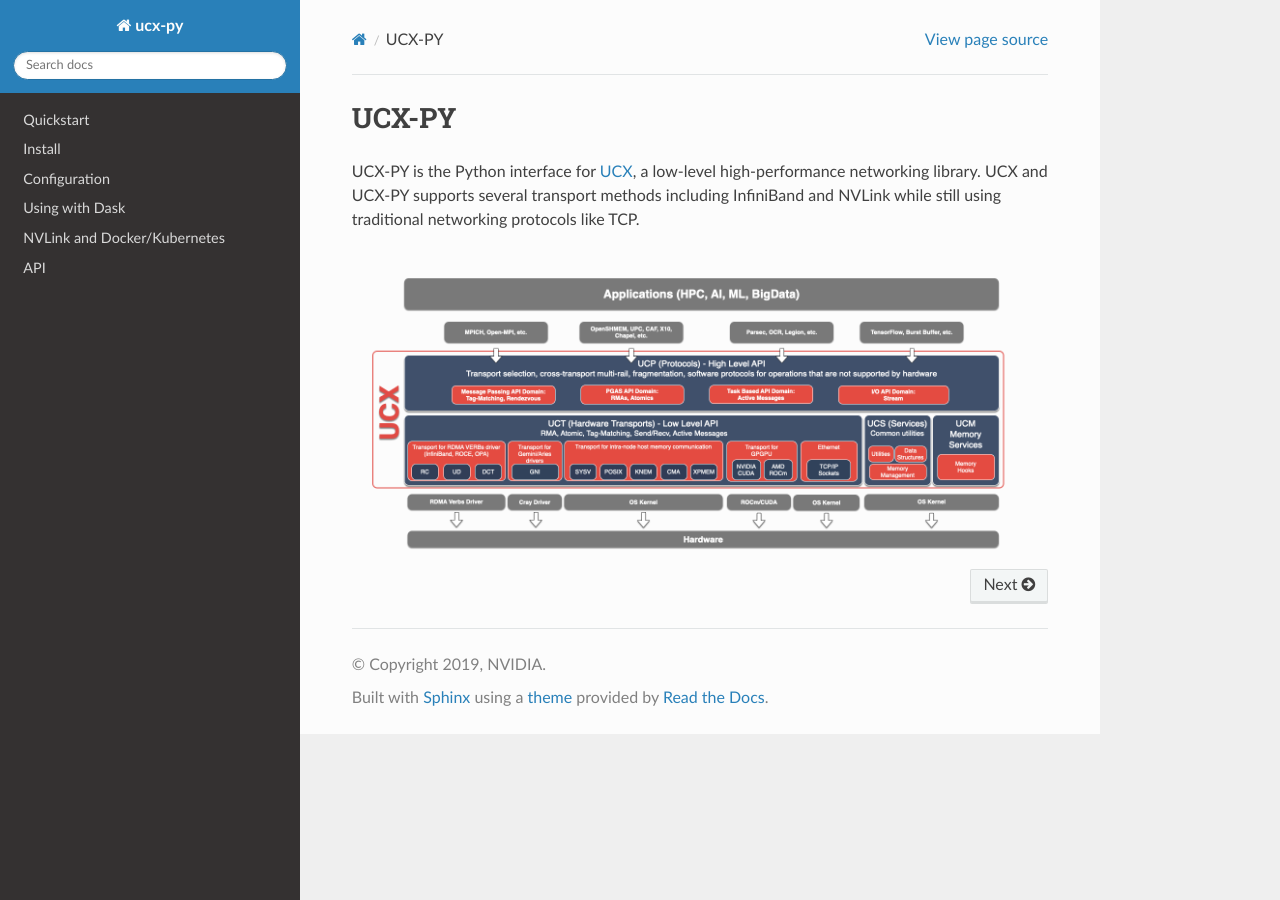
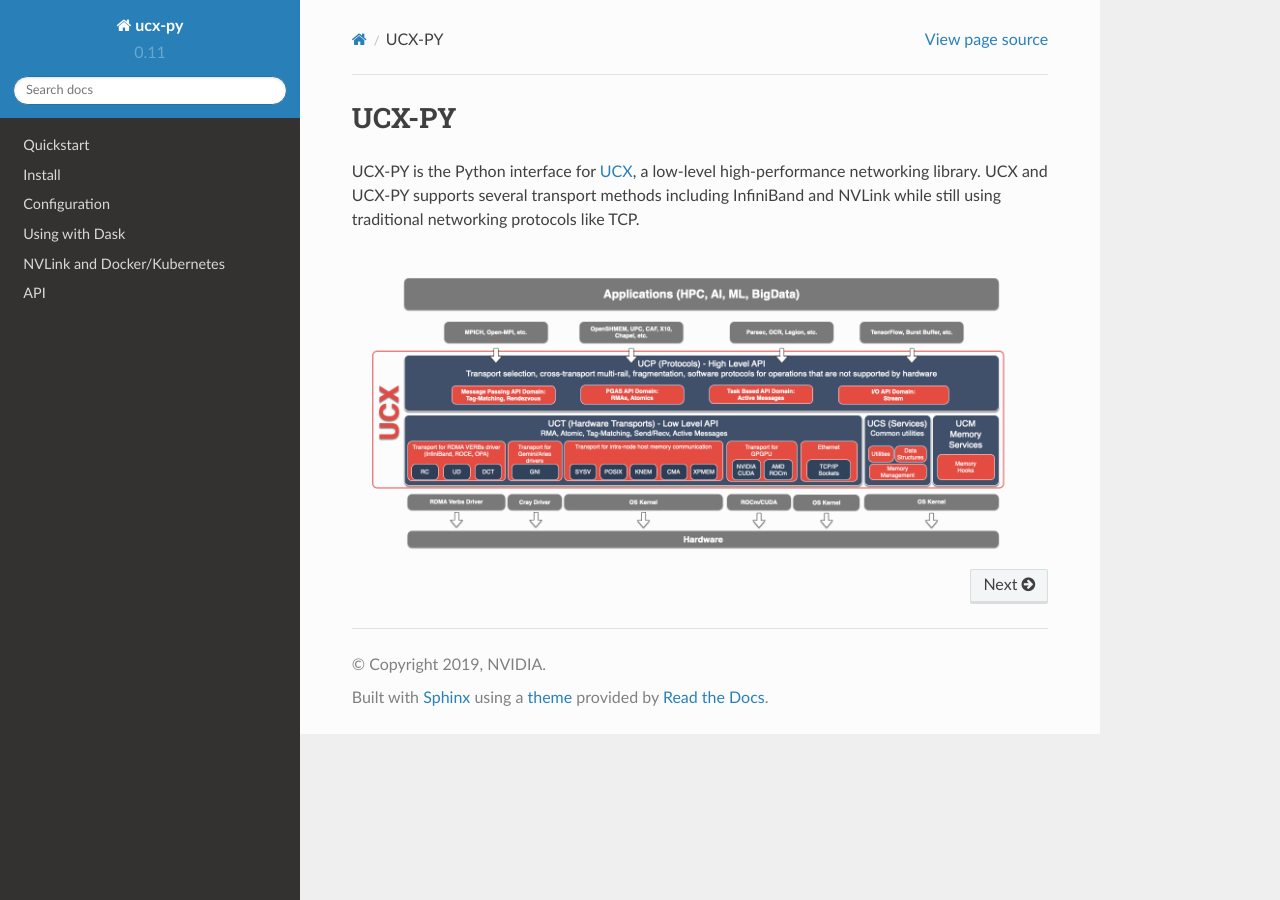
Before and after one commit to rapidsai/ucx-py, a Sphinx documentation site: the page built from docs/source/index.rst, in a window 1280 px wide. Built offline with Sphinx 7.4.7 and the Read the Docs theme 2.0.0, drawn with Linux system fonts in a browser that asks for light colours.

Commit message:
DOC Update to v0.11

```diff
--- a/docs/source/conf.py
+++ b/docs/source/conf.py
@@ -24,9 +24,9 @@
 author = "NVIDIA"
 
 # The short X.Y version
-version = ""
+version = "0.11"
 # The full version, including alpha/beta/rc tags
-release = ""
+release = "0.11.0a"
 
 
 # -- General configuration ---------------------------------------------------
```
